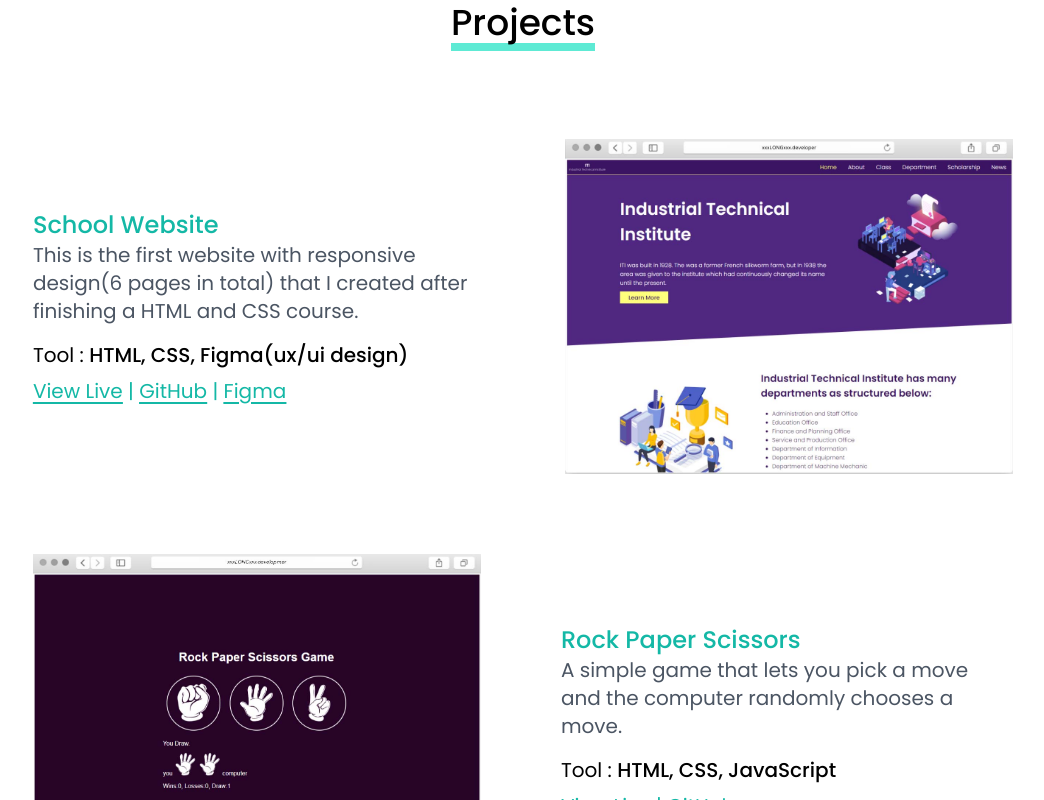
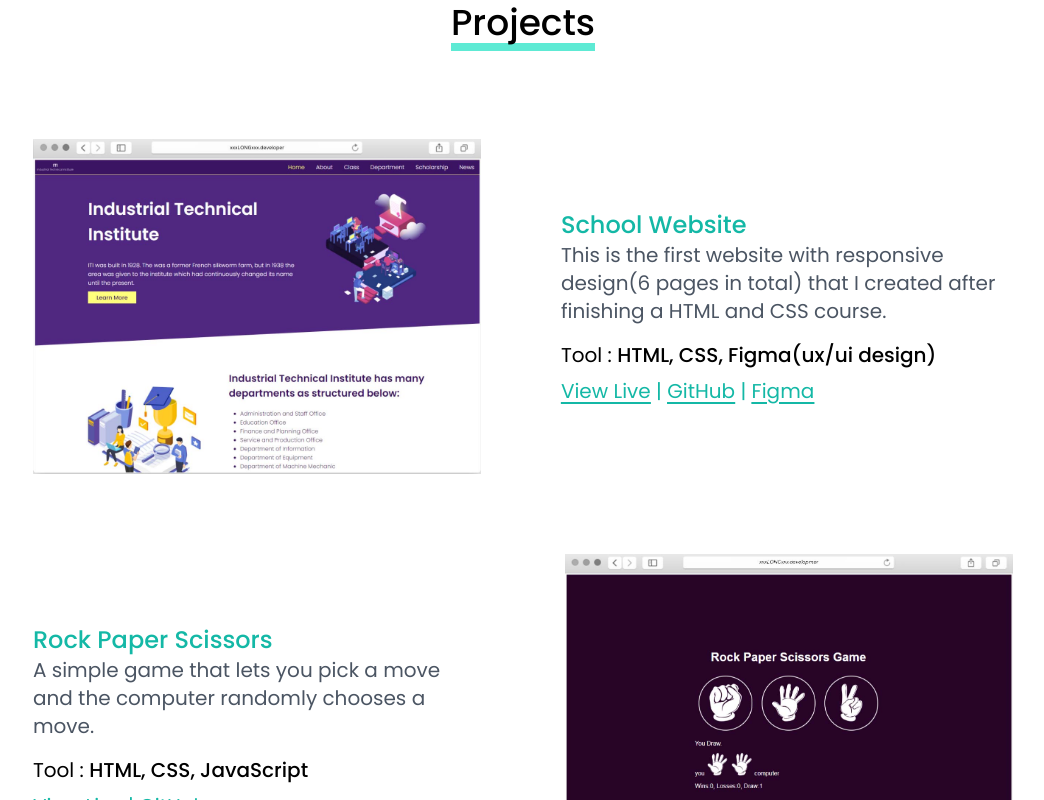
Before and after one commit to Long-Soeng168/personal-website, a React (Vite) app: page / in a window 1280 px wide. Shown: the part 880-1680 px from the top of the page, without its empty margins (117-1161 px from the left). Built offline with nearby package versions, Linux system fonts and the light colour scheme.

Commit message:
change order on project section

```diff
--- a/src/components/Project.jsx
+++ b/src/components/Project.jsx
@@ -4,7 +4,7 @@ const Project = (props) => {
   const isEven = props.id % 2;
   return (
     <div className='flex flex-col md:flex-row md:justify-center justify-center items-center gap-10 md:gap-20 mb-20 '>
-      <div  className= {`${isEven ? 'md:order-2' : ''}  sm:hover:scale-125 duration-300`}>
+      <div  className= {`${!isEven ? 'md:order-2' : ''}  sm:hover:scale-125 duration-300`}>
         <img
           className='max-w-xs sm:max-w-md w-full'
           src={props.img}
```
